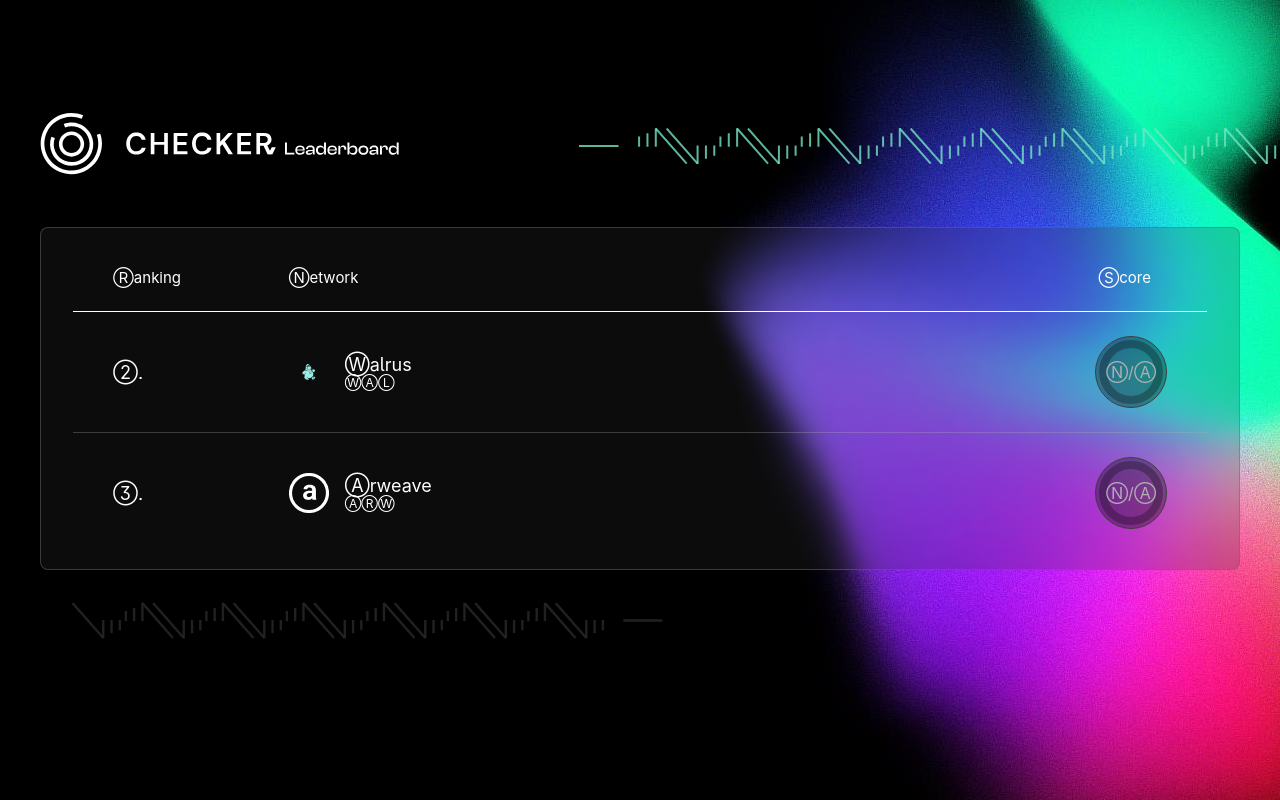
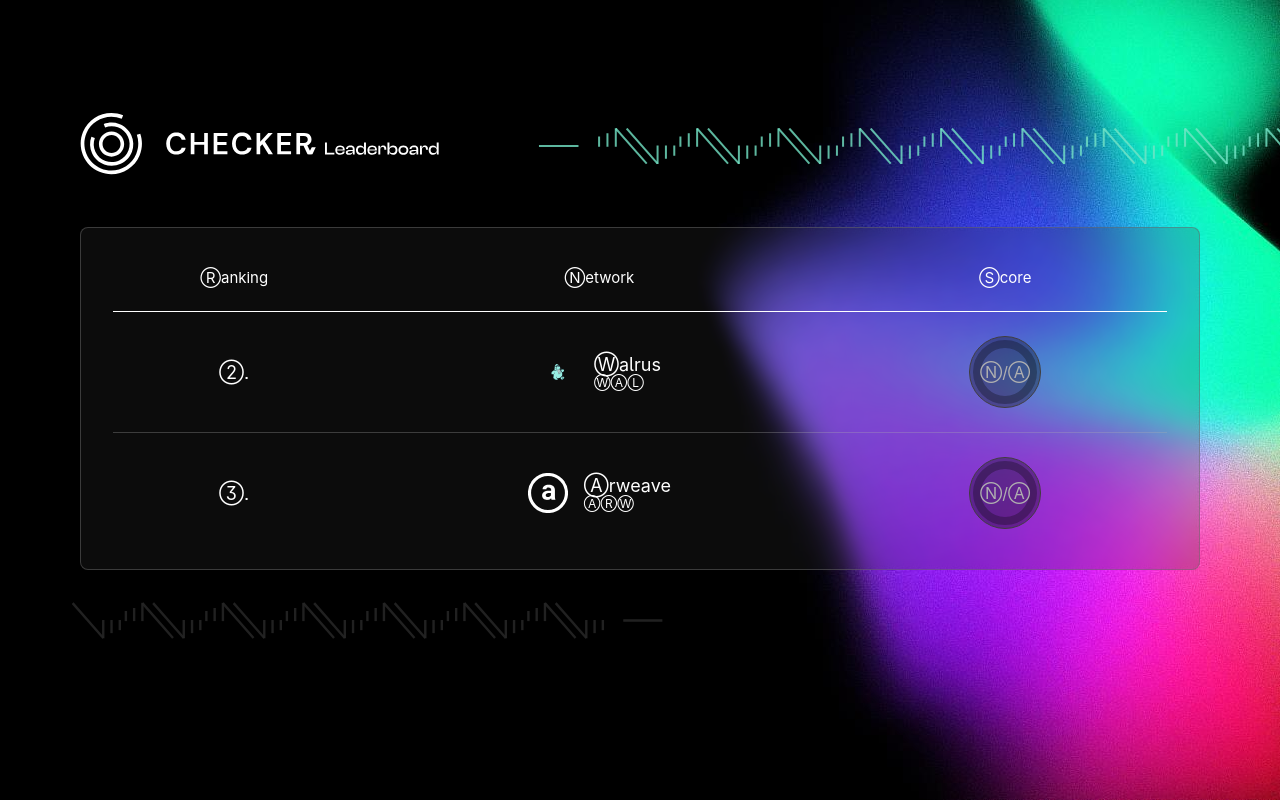
Before and after one commit to CheckerNetwork/leaderboard, a website: page src/index.html in a window 1280 px wide. Drawn offline with Linux system fonts and the light colour scheme; a web font is replaced by a local one.

Commit message:
Align all items to center

```diff
--- a/src/styles.css
+++ b/src/styles.css
@@ -55,7 +55,7 @@
 
 /* Container */
 .container {
-  max-width: 1400px;
+  max-width: 1200px;
   margin: 0 auto;
   padding: 2rem 2.5rem;
   position: relative;
@@ -70,7 +70,7 @@
   justify-content: space-between;
   align-items: center;
   margin-bottom: 3rem;
-  max-width: 1400px;
+  max-width: 1200px;
   margin-left: auto;
   margin-right: auto;
 }
@@ -130,13 +130,9 @@
   font-size: 15px;
 }
 
-.table-header > .score-col {
-  padding-right: 1rem;
-}
-
 .score-col {
   display: flex;
-  justify-content: flex-end;
+  justify-content: center;
   align-items: center;
 }
 
@@ -159,6 +155,9 @@
 }
 
 .ranking-col {
+  display: flex;
+  align-items: center;
+  justify-content: center;
   font-size: 18px;
   color: white;
 }
@@ -166,6 +165,7 @@
 .network-col {
   display: flex;
   align-items: center;
+  justify-content: center;
   gap: 1rem;
 }
 
@@ -431,8 +431,4 @@
     grid-template-columns: 2fr 2fr;
     padding: 0.5rem;
   }
-
-  .table-header > .score-col {
-    padding-right: 0.5rem;
-  }
 }
```
